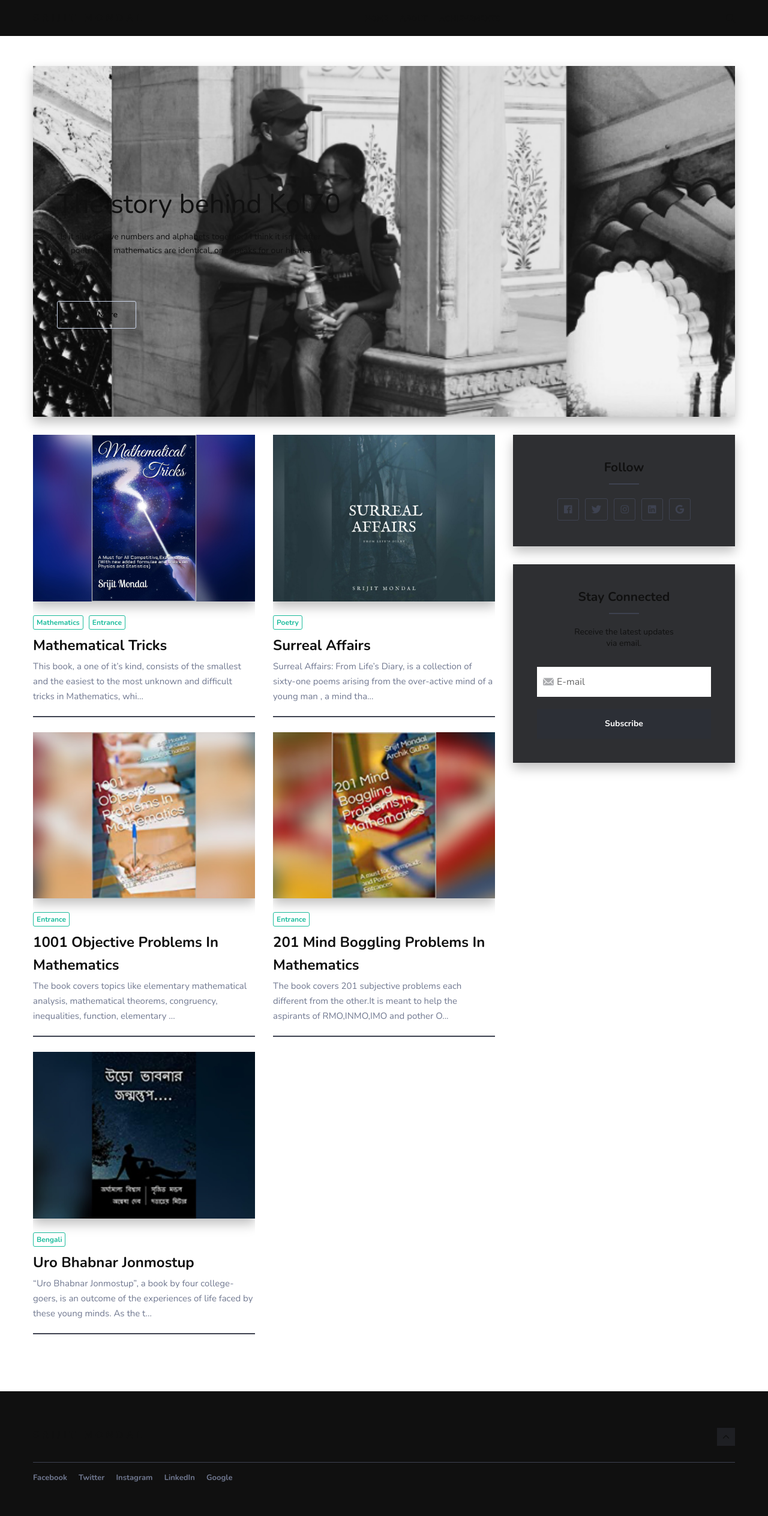
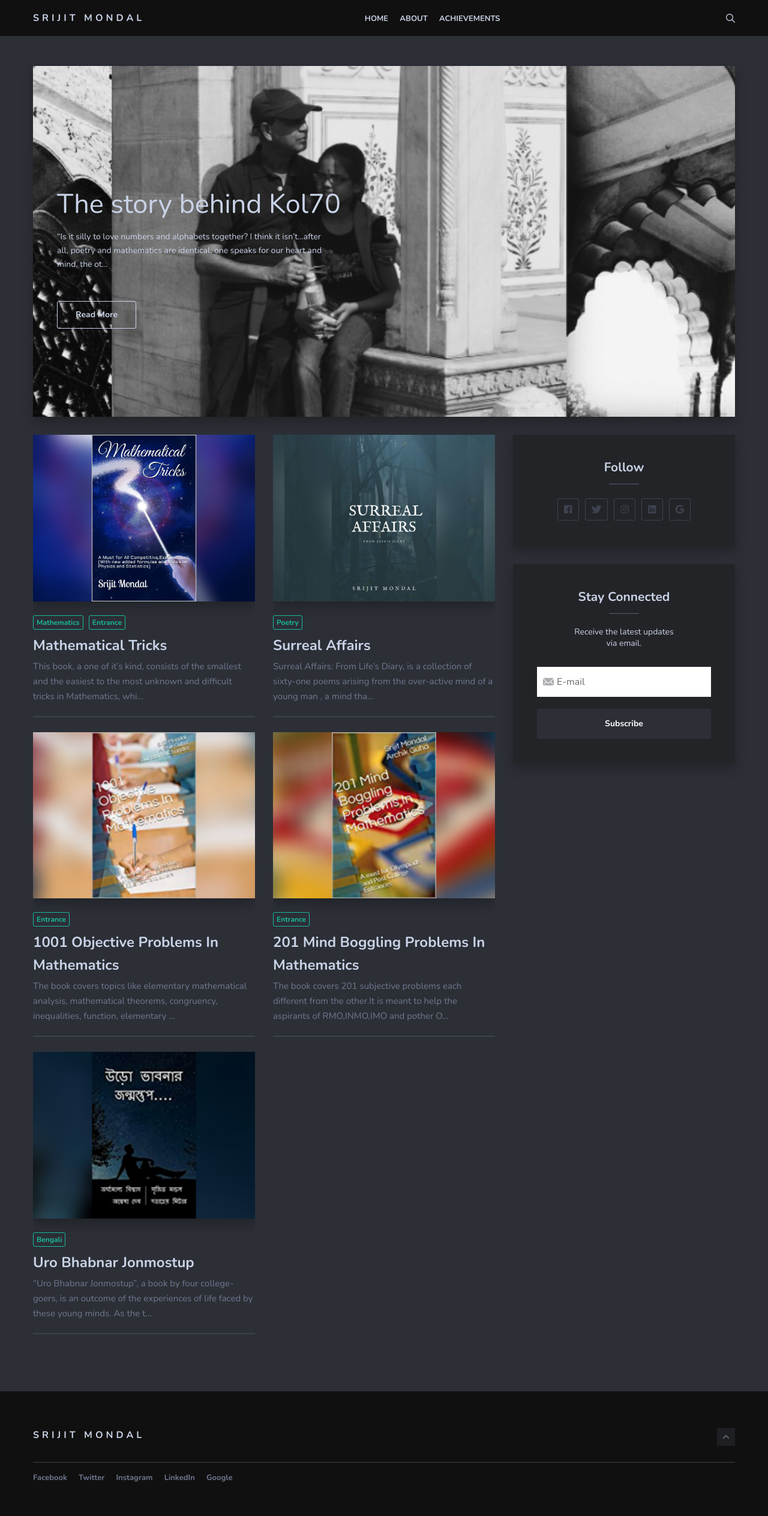
Before and after one commit to Rajwrita/kol70, a Jekyll site: the page built from index.html, in a window 1280 px wide. Shown: the whole page at 60% size. Built offline with Jekyll 4.4.1, drawn with Linux system fonts in a browser that asks for light colours; nearby versions of some CDN libraries; the list of posts is cut into pages by our own code.

Commit message:
Update _colors.scss

```diff
--- a/_sass/0-settings/_colors.scss
+++ b/_sass/0-settings/_colors.scss
@@ -2,7 +2,7 @@
 $primary-color: #1ABC9C;
 $secondary-color: #C19CD8;
 $highlight: #ffeea8;
-$text: #101010;
+$text: #C9D3E7;
 $gray-blue: #707890;
 $white: #ffffff;
 $black: #101010;
@@ -15,7 +15,7 @@ $success: #34a74e;
 
 
 // Background Colors
-$background: $white;
+$background: $blue-black;
 
 // Body Color
 $body-color: $text;
```
